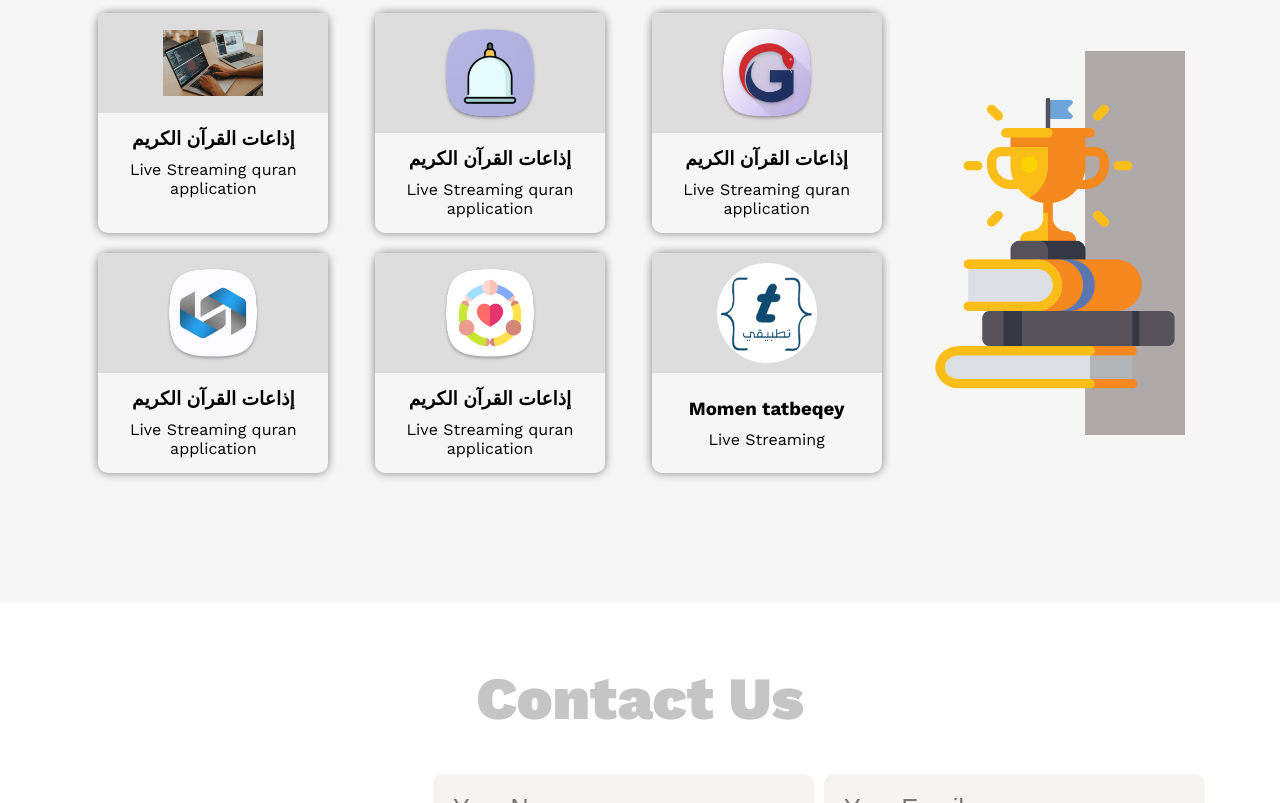
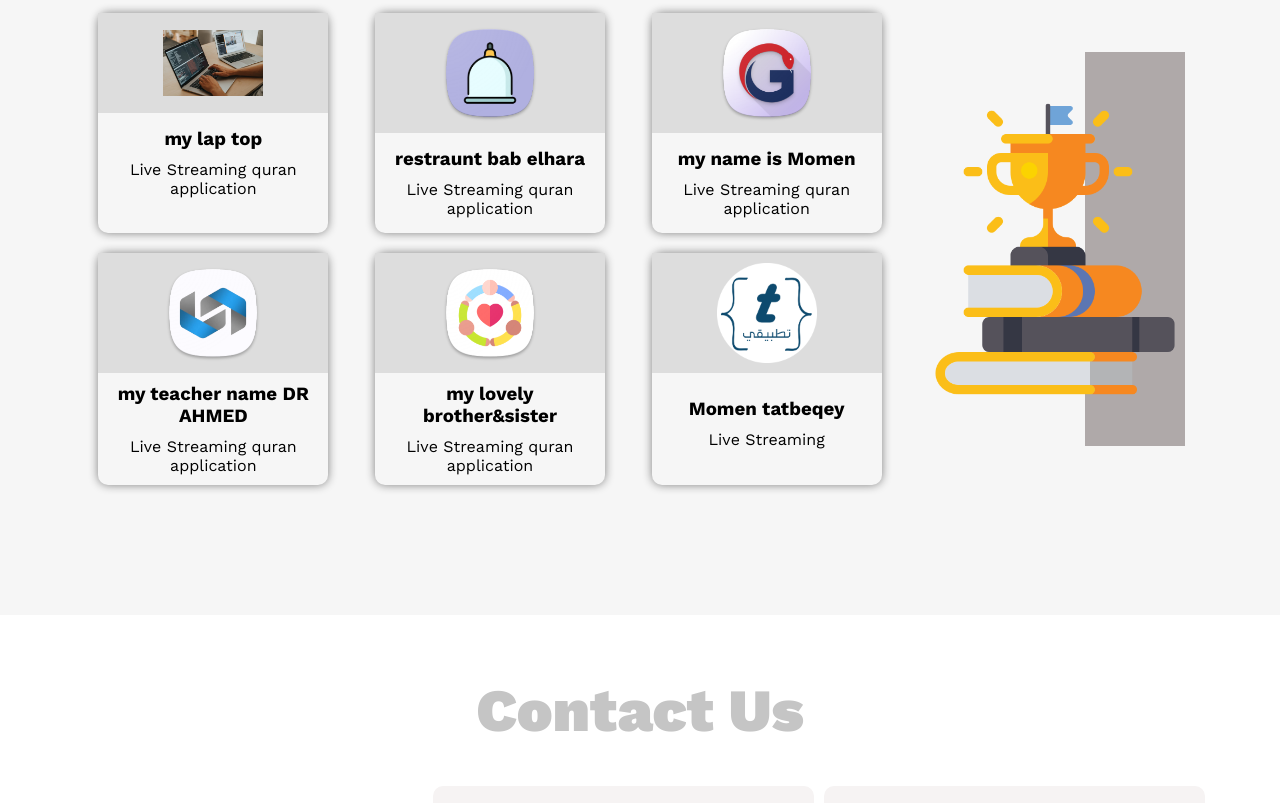
Before and after one commit to Momen1597/MYPROJECT, a plain HTML site: page index.html in a window 1280 px wide. Shown: the part 1758-2561 px from the top of the page. Drawn offline with nearby package versions, Linux system fonts and the light colour scheme.

Commit message:
end project

```diff
--- a/index.html
+++ b/index.html
@@ -27,13 +27,23 @@
                     <a href="#land">
                         <li>Home</li>
                     </a>
+                    <div class="divider"></div>
+                    <a href="#land">
+                      <li>Service</li>
+                    </a>
+                    <div class="divider"></div>
+                    <a href="#land">
+                      <li>Stories</li>
+                    </a>
+                    <div class="divider"></div>
+                    <a href="#land">
+                      <li>Contact</li>
+                    </a>
 
-                    <div class="divider"></div>
-                    <li>Service</li>
-                    <div class="divider"></div>
-                    <li>Stories</li>
-                    <div class="divider"></div>
-                    <li>Contact</li>
+
+
+
+
                 </ul>
             </div>
         </div>
@@ -80,7 +90,7 @@
                             <img src="images/coding.jpg" alt="">
                         </div>
                         <div class="cardDetails">
-                            <h3>إذاعات القرآن الكريم</h3>
+                            <h3>my lap top</h3>
                             <p>Live Streaming quran application</p>
                         </div>
                     </div>
@@ -89,7 +99,7 @@
                             <img src="images/hojamah.png" alt="">
                         </div>
                         <div class="cardDetails">
-                            <h3>إذاعات القرآن الكريم</h3>
+                            <h3>restraunt bab elhara</h3>
                             <p>Live Streaming quran application</p>
                         </div>
                     </div>
@@ -98,7 +108,7 @@
                             <img src="images/ghoniem.png" alt="">
                         </div>
                         <div class="cardDetails">
-                            <h3>إذاعات القرآن الكريم</h3>
+                            <h3>my name is Momen</h3>
                             <p>Live Streaming quran application</p>
                         </div>
                     </div>
@@ -107,7 +117,7 @@
                             <img src="images/smarttech.png" alt="">
                         </div>
                         <div class="cardDetails">
-                            <h3>إذاعات القرآن الكريم</h3>
+                            <h3>my teacher name DR AHMED</h3>
                             <p>Live Streaming quran application</p>
                         </div>
                     </div>
@@ -116,7 +126,7 @@
                             <img src="images/freedonations.png" alt="">
                         </div>
                         <div class="cardDetails">
-                            <h3>إذاعات القرآن الكريم</h3>
+                            <h3>my lovely brother&sister</h3>
                             <p>Live Streaming quran application</p>
                         </div>
                     </div>
```
